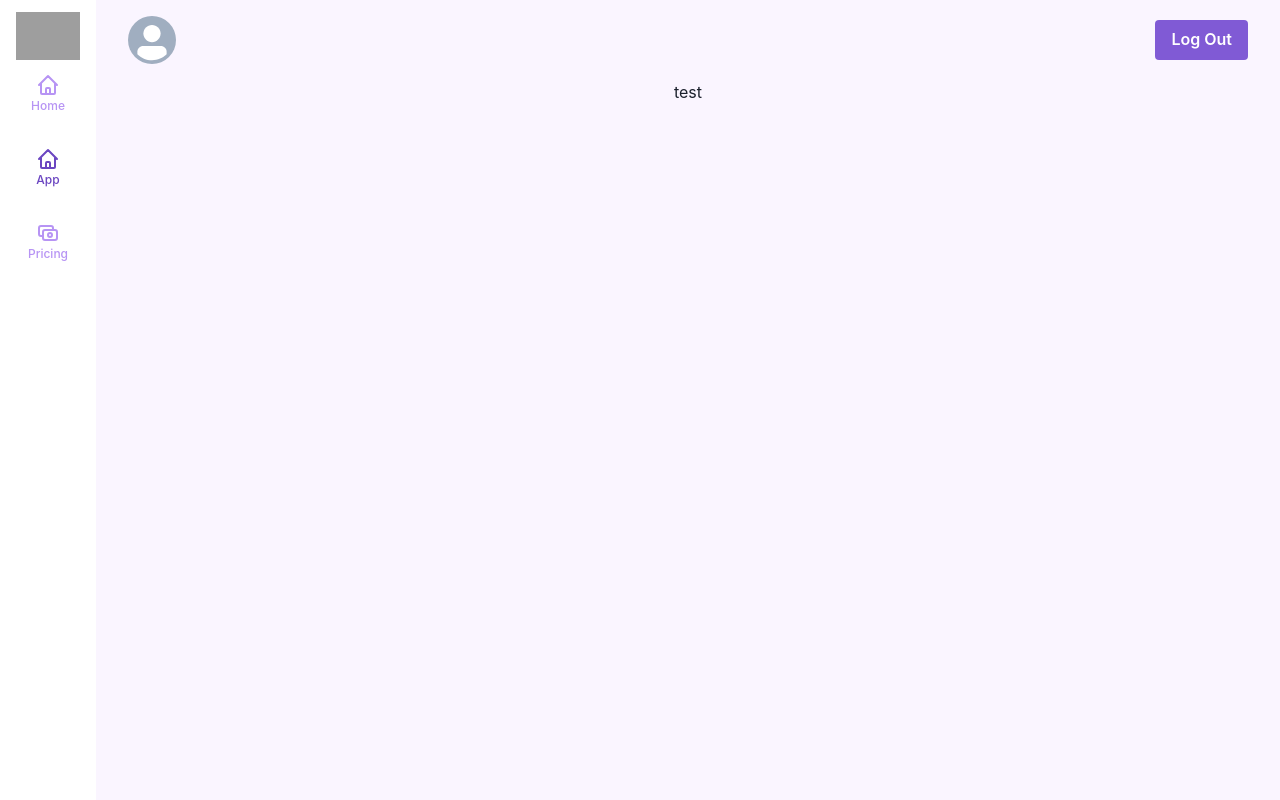
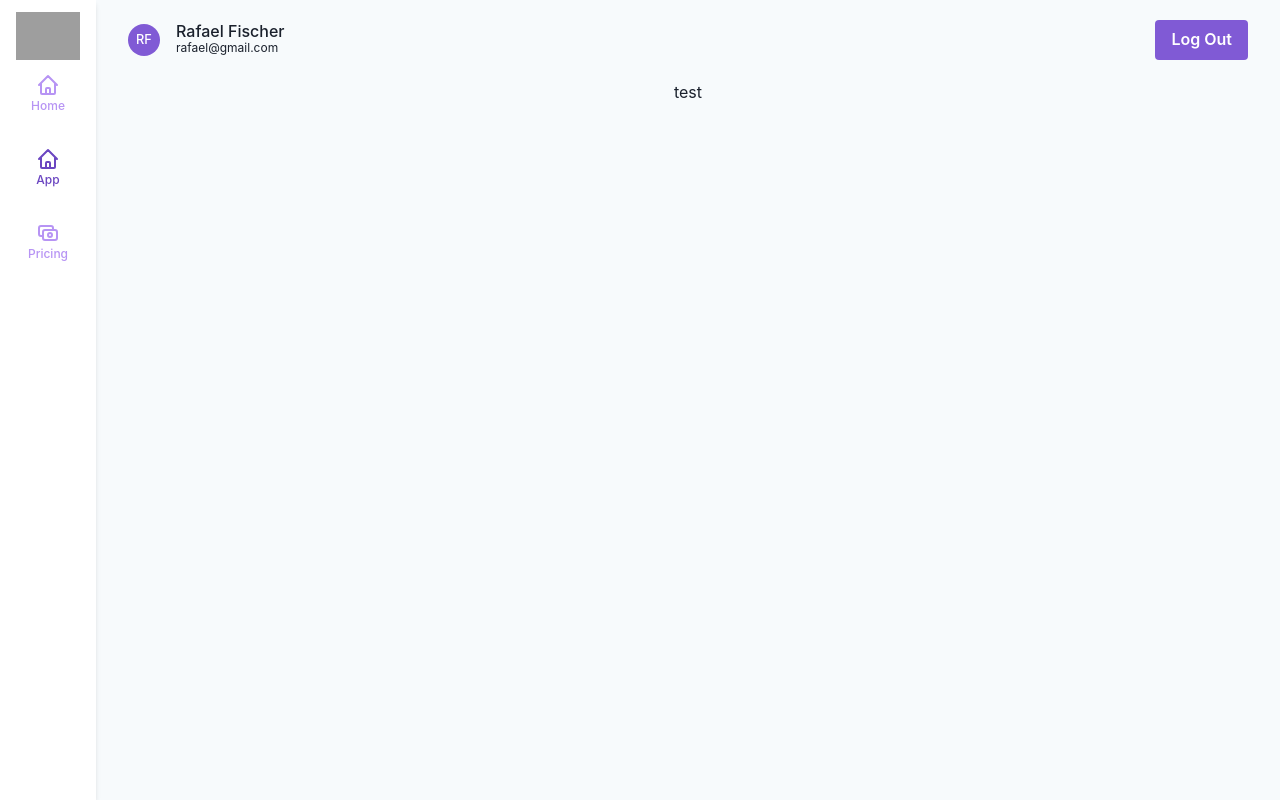
Before and after one commit to fischerafael/pdf-text-extractor, a Next.js app: page /app in a window 1280 px wide. Built offline with nearby package versions, Linux system fonts and the light colour scheme; grey boxes are pictures that could not be loaded.

Commit message:
feat: working

```diff
--- /dev/null
+++ b/client/components/Avatar/index.tsx
@@ -0,0 +1,29 @@
+import React from "react";
+import * as C from "@chakra-ui/react";
+import { theme } from "@/client/config/theme";
+
+interface AvatarProps {
+  src?: string;
+  title: string;
+  subTitle?: string;
+}
+
+export const Avatar = (props: AvatarProps) => {
+  return (
+    <C.HStack spacing="4">
+      <C.Avatar
+        bg={`${theme.accentColour}.500`}
+        color="white"
+        src={props.src}
+        name={props.title}
+        size="sm"
+      />
+      <C.VStack spacing="0" align="flex-start">
+        <C.Text lineHeight="1" fontWeight="medium">
+          {props.title}
+        </C.Text>
+        {props.subTitle && <C.Text fontSize="xs">{props.subTitle}</C.Text>}
+      </C.VStack>
+    </C.HStack>
+  );
+};
--- a/client/components/pages/DashboardTemplate/index.tsx
+++ b/client/components/pages/DashboardTemplate/index.tsx
@@ -20,19 +20,15 @@ export const DashboardTemplate = ({
         h="full"
         spacing="0"
         display={["none", "none", "flex"]}
+        shadow="md"
+        zIndex="10"
       >
         <C.VStack h="10vh" justify="center">
           {logoSlot}
         </C.VStack>
         <C.VStack h="full">{linksSlot}</C.VStack>
       </C.VStack>
-      <C.VStack
-        w="full"
-        bg={`${theme.accentColour}.50`}
-        h="full"
-        px="8"
-        spacing="0"
-      >
+      <C.VStack w="full" bg={`gray.50`} h="full" px="8" spacing="0">
         {headerSlot}
         <C.Text>test</C.Text>
       </C.VStack>
--- a/pages/app/index.tsx
+++ b/pages/app/index.tsx
@@ -1,3 +1,4 @@
+import { Avatar } from "@/client/components/Avatar";
 import { Button } from "@/client/components/Button";
 import { Header } from "@/client/components/Header";
 import { LinksContainer } from "@/client/components/LinksContainer";
@@ -13,7 +14,9 @@ const index = () => {
       linksSlot={<LinksContainerWithIcons />}
       headerSlot={
         <Header
-          logoSlot={<C.Avatar />}
+          logoSlot={
+            <Avatar title="Rafael Fischer" subTitle="rafael@gmail.com" />
+          }
           linksSlot={<LinksContainer />}
           actionSlot={<Button>Log Out</Button>}
           isDisplayLinksOnWeb={false}
```
